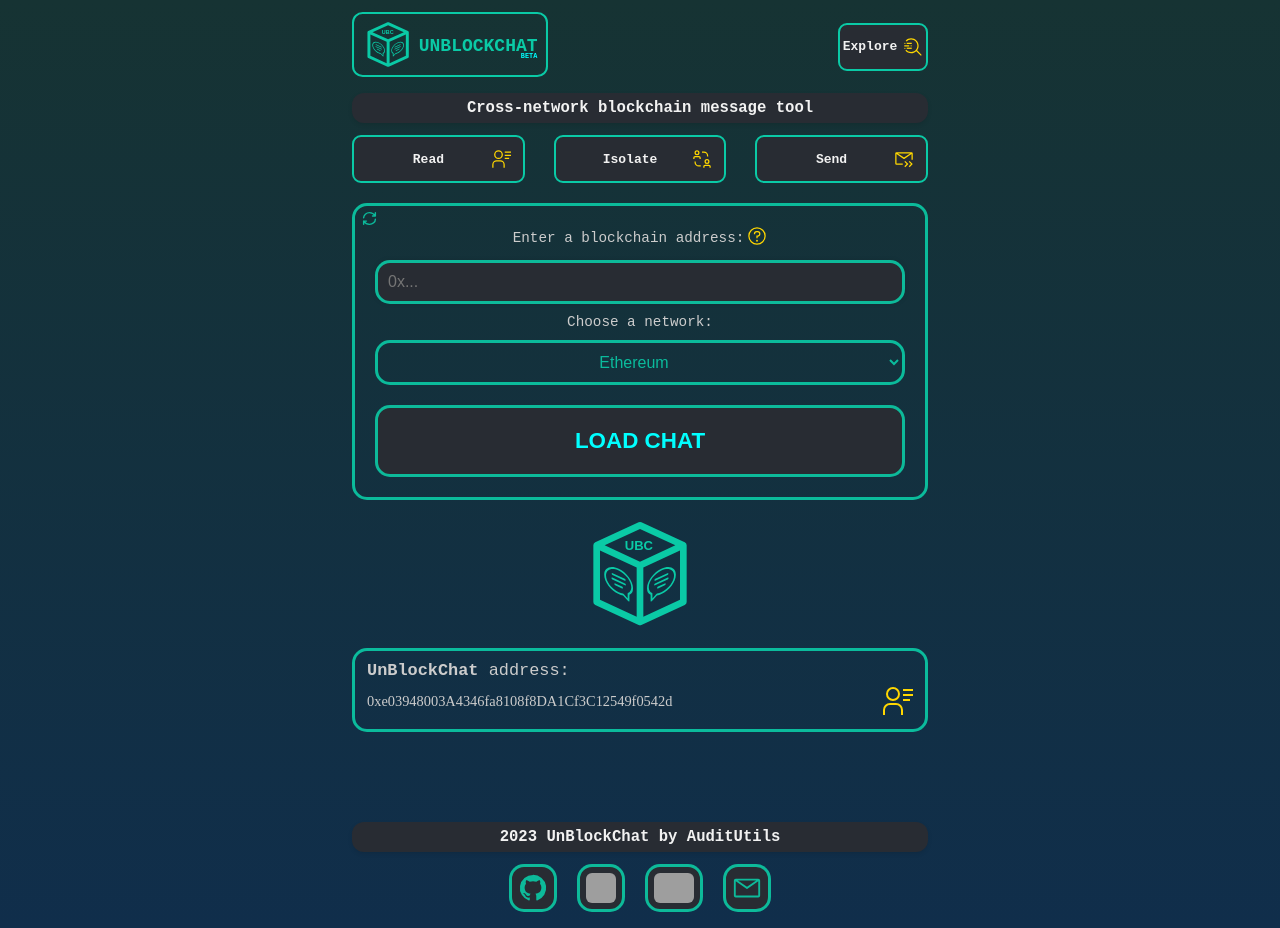
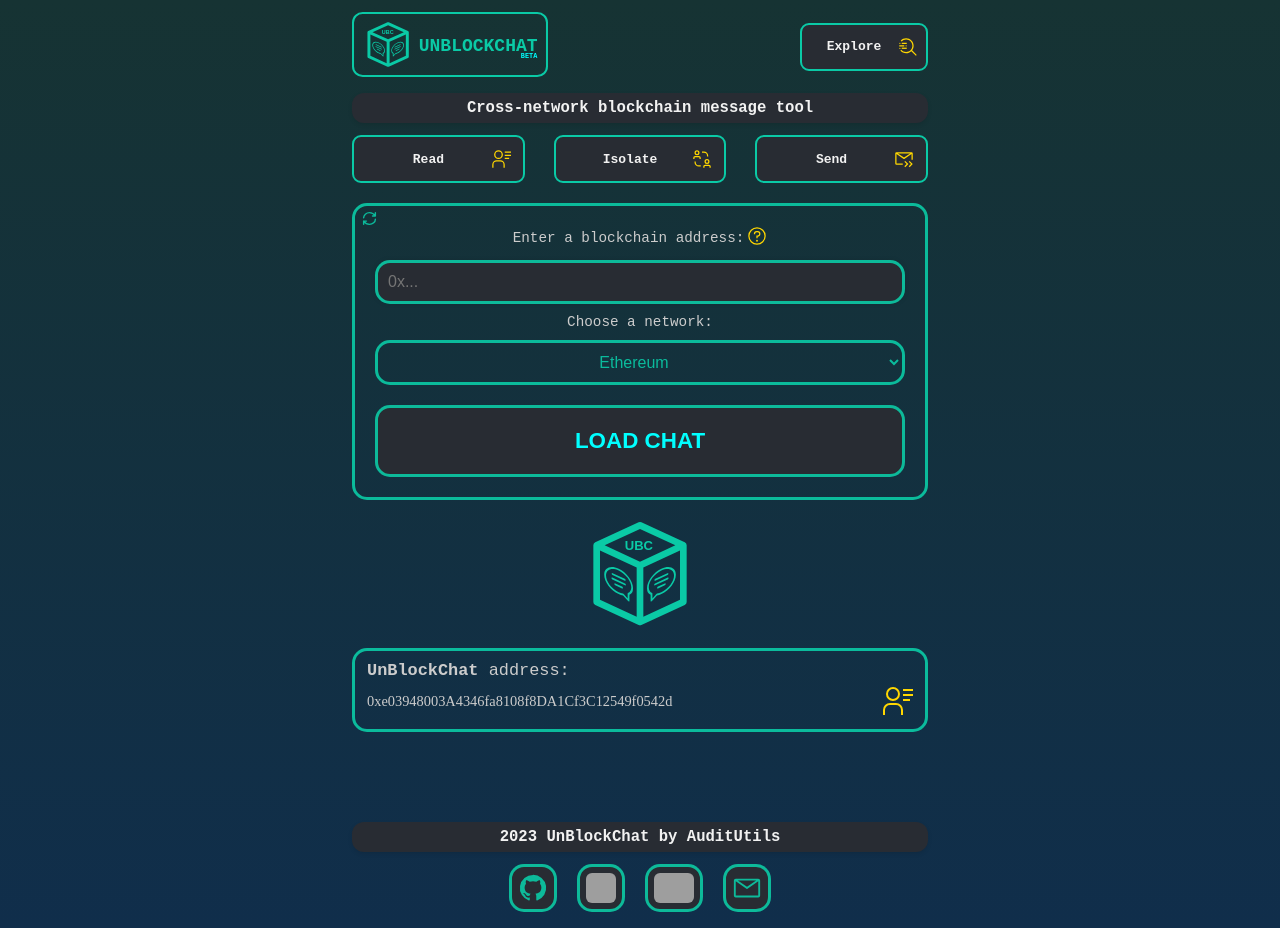
Before and after one commit to gituser6hij/unblockchat, a Next.js app: page / in a window 1280 px wide. Built offline with nearby package versions, Linux system fonts and the light colour scheme; no server answers; grey boxes are pictures that could not be loaded.

Commit message:
change icons and input css2

```diff
--- a/pages/index.js
+++ b/pages/index.js
@@ -412,7 +412,7 @@
                 justifyContent: "space-between",
                 height: "100%",
                 width: "100%",
-                maxWidth: "90px",
+                maxWidth: "128px",
               }}
             >
               <button
@@ -431,7 +431,7 @@
                 <img
                   src="CarbonIbmWatsonDiscovery.svg"
                   alt="help"
-                  style={{ height: "20px", flex: 0, marginLeft: "6px" }}
+                  style={{ height: "20px", flex: 0, marginLeft: "0px" }}
                 />
               </button>
             </div>
```
